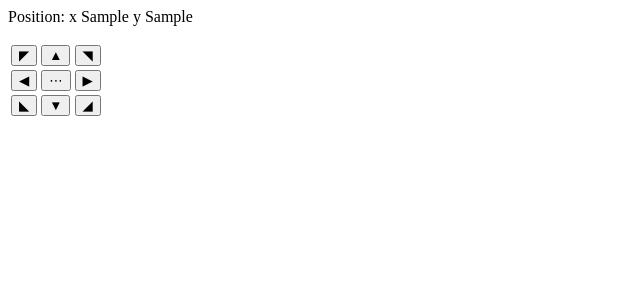
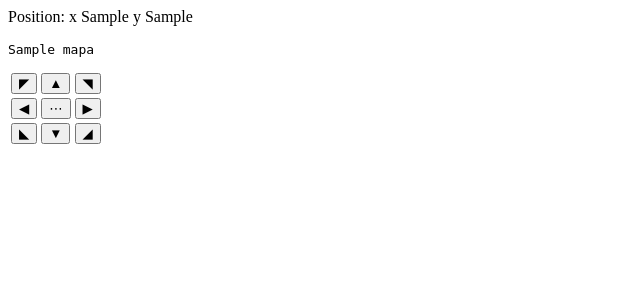
Before and after one commit to Zireael07/Flask-roguelike, a Flask app: template templates/index.html in a window 1280 px wide. Shown: the top 300 px of the page, without its empty margins (0-640 px from the left). Run offline with Flask 2, Linux system fonts and the light colour scheme; the template is opened without the code that fills it: most values are stand-ins (such as "Sample title", 1, 10 or a date in 2020).

Commit message:
new: frontend - draw the map

```diff
--- a/app.py
+++ b/app.py
@@ -4,13 +4,19 @@ app = Flask(__name__)
 from logic import game
 from logic import game_vars
 from logic.position import Position
+from logic import arenamap
 
 @app.route('/')
 def hello_world():
+    # Init game
     game.main()
+
+    # Initial page draw
     data = game.represent_world(game_vars.world, Position)
     pos = game.get_position(data)
-    return render_template('index.html', position = pos)
+    mapa = arenamap.get_map_HTML(game_vars.mapa)
+
+    return render_template('index.html', position = pos, mapa=mapa)
     #return game.represent_world(game_vars.world, Position)
     # dict is converted to JSON automatically
     #return {
--- a/templates/index.html
+++ b/templates/index.html
@@ -13,6 +13,7 @@
   <script  src="{{url_for('static', filename='jquery-3.3.1.js') }}" ></script>
   <script  src="{{url_for('static', filename='keypad.js') }}"></script>
   <p>Position: x {{position['x'] }}  y {{ position['y'] }}</p>
+  <p id="mapa" style="font-family: monospace;">{{mapa |safe}}</p>
   <div id="keypad" class="keypad">
 
       <table id="main">
```
